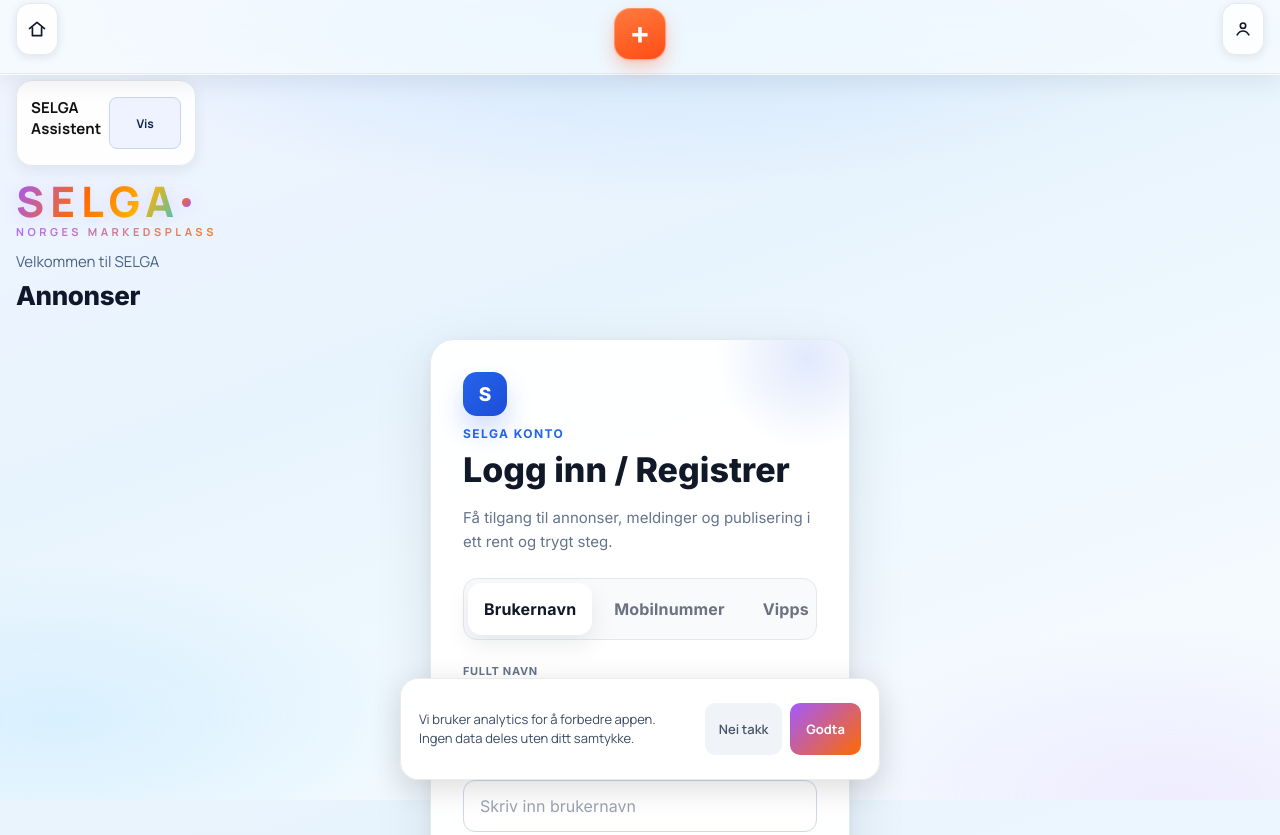
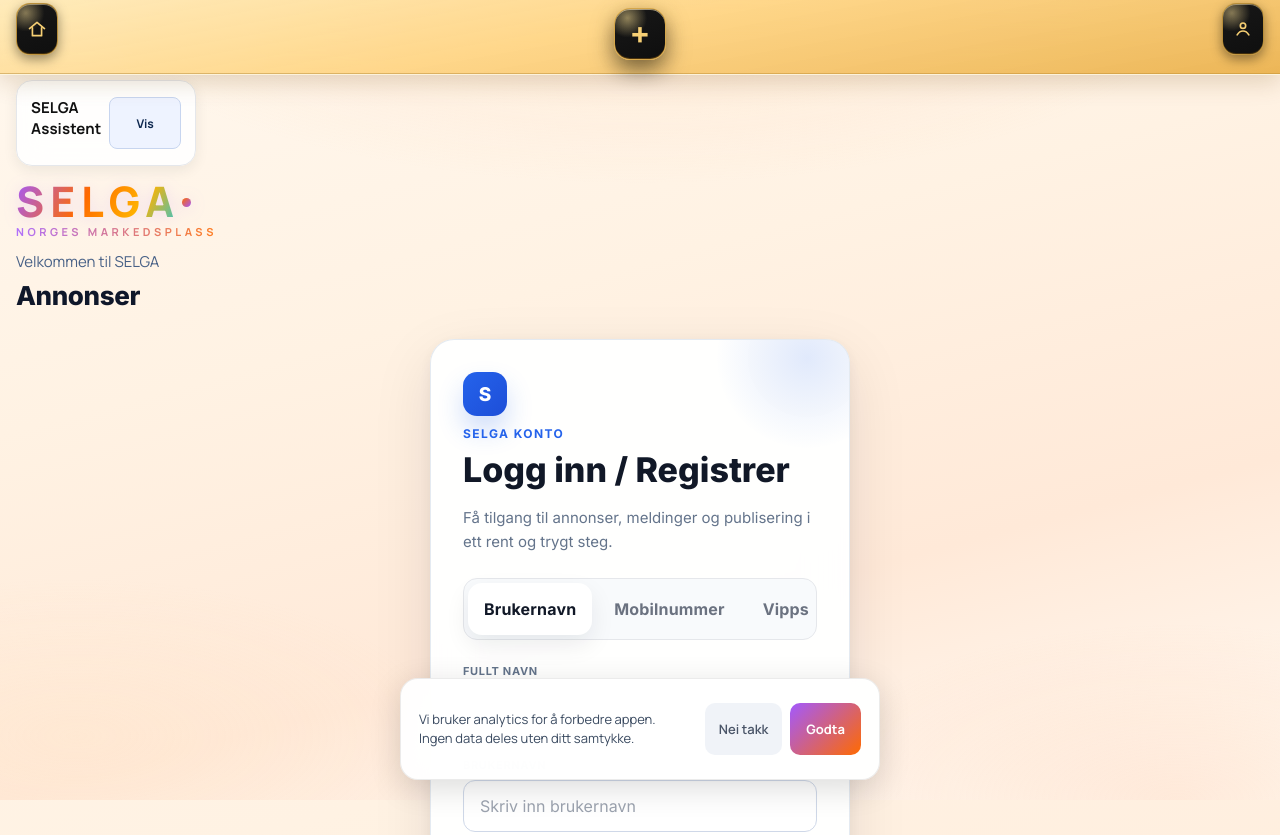
Before and after one commit to longform-ai88/SELGO, a plain HTML site: page index.html in a window 1280 px wide. Shown: the top 835 px of the page. Drawn offline with Linux system fonts and the light colour scheme; no server answers.

Commit message:
Topbar: gold theme + black/gold shiny icons

```diff
--- a/index.html
+++ b/index.html
@@ -38,7 +38,7 @@
 
 body {
 font-family: "Manrope", "Segoe UI", sans-serif;
-background: linear-gradient(160deg, #f0f4ff 0%, #e8f4fd 40%, #f0f9ff 70%, #fafbff 100%);
+background: linear-gradient(165deg, #fff8ef 0%, #fff2e3 38%, #ffe9d8 70%, #fffaf3 100%);
 padding: calc(80px + env(safe-area-inset-top, 0px)) 16px calc(24px + env(safe-area-inset-bottom, 0px));
 padding-left: max(16px, env(safe-area-inset-left, 16px));
 padding-right: max(16px, env(safe-area-inset-right, 16px));
@@ -57,9 +57,9 @@
 position: fixed;
 inset: 0;
 background:
-radial-gradient(ellipse 80% 50% at 50% -5%, rgba(147, 197, 253, 0.4) 0%, transparent 60%),
-radial-gradient(ellipse 55% 40% at 92% 100%, rgba(196, 181, 253, 0.2) 0%, transparent 55%),
-radial-gradient(ellipse 50% 35% at 5% 90%, rgba(125, 211, 252, 0.18) 0%, transparent 55%);
+radial-gradient(ellipse 78% 50% at 50% -8%, rgba(255, 208, 166, 0.34) 0%, transparent 62%),
+radial-gradient(ellipse 52% 38% at 92% 100%, rgba(255, 188, 146, 0.24) 0%, transparent 58%),
+radial-gradient(ellipse 50% 34% at 6% 92%, rgba(255, 227, 187, 0.2) 0%, transparent 58%);
 pointer-events: none;
 z-index: 0;
 }
@@ -68,7 +68,7 @@
 content: "";
 position: fixed;
 inset: 0;
-background: linear-gradient(160deg, #f0f4ff 0%, #e8f4fd 40%, #f0f9ff 70%, #fafbff 100%);
+background: linear-gradient(165deg, #fff8ef 0%, #fff2e3 38%, #ffe9d8 70%, #fffaf3 100%);
 z-index: -1;
 pointer-events: none;
 }
@@ -83,11 +83,12 @@
 align-items: flex-end;
 justify-content: space-between;
 padding: calc(12px + env(safe-area-inset-top, 0px)) max(16px, env(safe-area-inset-right, 16px)) 10px max(16px, env(safe-area-inset-left, 16px));
-background: rgba(248, 251, 255, 0.78);
-backdrop-filter: blur(22px) saturate(1.8);
--webkit-backdrop-filter: blur(22px) saturate(1.8);
-border-bottom: 1px solid rgba(148, 163, 184, 0.2);
-box-shadow: 0 1px 0 rgba(255,255,255,0.85), 0 8px 24px rgba(15, 23, 42, 0.08);
+background:
+linear-gradient(170deg, rgba(255, 233, 181, 0.9) 0%, rgba(255, 211, 126, 0.86) 45%, rgba(234, 175, 72, 0.9) 100%);
+backdrop-filter: blur(16px) saturate(1.35);
+-webkit-backdrop-filter: blur(16px) saturate(1.35);
+border-bottom: 1px solid rgba(178, 121, 21, 0.45);
+box-shadow: 0 1px 0 rgba(255, 247, 222, 0.9), 0 8px 24px rgba(110, 72, 9, 0.2);
 z-index: 980;
 }
 
@@ -128,9 +129,11 @@
 width: 42px;
 height: 42px;
 border-radius: 14px;
-border: 1px solid rgba(226, 232, 240, 0.9);
-background: rgba(255,255,255,0.82);
-box-shadow: 0 2px 10px rgba(15,23,42,0.1), inset 0 1px 0 rgba(255,255,255,0.9);
+border: 1px solid rgba(231, 177, 70, 0.78);
+background:
+radial-gradient(circle at 22% 18%, rgba(255, 228, 154, 0.48) 0%, transparent 36%),
+linear-gradient(160deg, #171717 0%, #0f0f0f 100%);
+box-shadow: 0 4px 12px rgba(0, 0, 0, 0.42), inset 0 1px 0 rgba(255, 233, 177, 0.48), inset 0 -1px 0 rgba(120, 78, 8, 0.45);
 cursor: pointer;
 transition: transform 0.2s var(--ease-standard), box-shadow 0.2s var(--ease-standard), background 0.2s var(--ease-standard);
 padding: 0;
@@ -139,13 +142,13 @@
 .header-icon-btn:hover,
 .profile-shortcut:hover {
 transform: translateY(-1px);
-box-shadow: 0 6px 16px rgba(15,23,42,0.13), inset 0 1px 0 rgba(255,255,255,0.92);
+box-shadow: 0 8px 18px rgba(0, 0, 0, 0.48), 0 0 14px rgba(229, 181, 73, 0.28), inset 0 1px 0 rgba(255, 235, 183, 0.58);
 }
 
 .header-icon-btn:active,
 .profile-shortcut:active {
 transform: scale(var(--press-scale));
-box-shadow: 0 2px 8px rgba(15,23,42,0.09);
+box-shadow: 0 3px 10px rgba(0, 0, 0, 0.44), inset 0 1px 0 rgba(255, 229, 160, 0.52);
 }
 
 .header-icon-btn svg,
@@ -153,7 +156,7 @@
 width: 20px;
 height: 20px;
 fill: none;
-stroke: #0f172a;
+stroke: #f6cf74;
 stroke-width: 2;
 stroke-linecap: round;
 stroke-linejoin: round;
@@ -205,10 +208,12 @@
 width: 52px;
 height: 52px;
 border-radius: 16px;
-border: 1px solid rgba(255,255,255,0.35);
-background: linear-gradient(160deg, #ff7a3c 0%, #ff4d16 100%);
-box-shadow: 0 8px 18px rgba(255, 91, 36, 0.28), 0 1px 3px rgba(255, 91, 36, 0.2);
-color: #fff;
+border: 1px solid rgba(234, 182, 80, 0.9);
+background:
+radial-gradient(circle at 25% 18%, rgba(255, 228, 150, 0.52) 0%, transparent 35%),
+linear-gradient(155deg, #181818 0%, #0e0e0e 100%);
+box-shadow: 0 10px 22px rgba(0, 0, 0, 0.52), 0 0 18px rgba(235, 189, 91, 0.3), inset 0 1px 0 rgba(255, 236, 189, 0.6), inset 0 -1px 0 rgba(132, 87, 13, 0.5);
+color: #f6cf74;
 font-size: 34px;
 font-weight: 800;
 line-height: 1;
@@ -221,12 +226,12 @@
 
 .post-shortcut:hover {
 transform: none;
-box-shadow: 0 8px 18px rgba(255, 91, 36, 0.28), 0 1px 3px rgba(255, 91, 36, 0.2);
+box-shadow: 0 12px 24px rgba(0, 0, 0, 0.55), 0 0 20px rgba(240, 198, 106, 0.36), inset 0 1px 0 rgba(255, 240, 202, 0.66);
 }
 
 .post-shortcut:active {
 transform: scale(0.98);
-box-shadow: 0 4px 10px rgba(255, 91, 36, 0.24);
+box-shadow: 0 5px 12px rgba(0, 0, 0, 0.5), 0 0 10px rgba(237, 192, 97, 0.28);
 }
 
 .fab-add {
```
